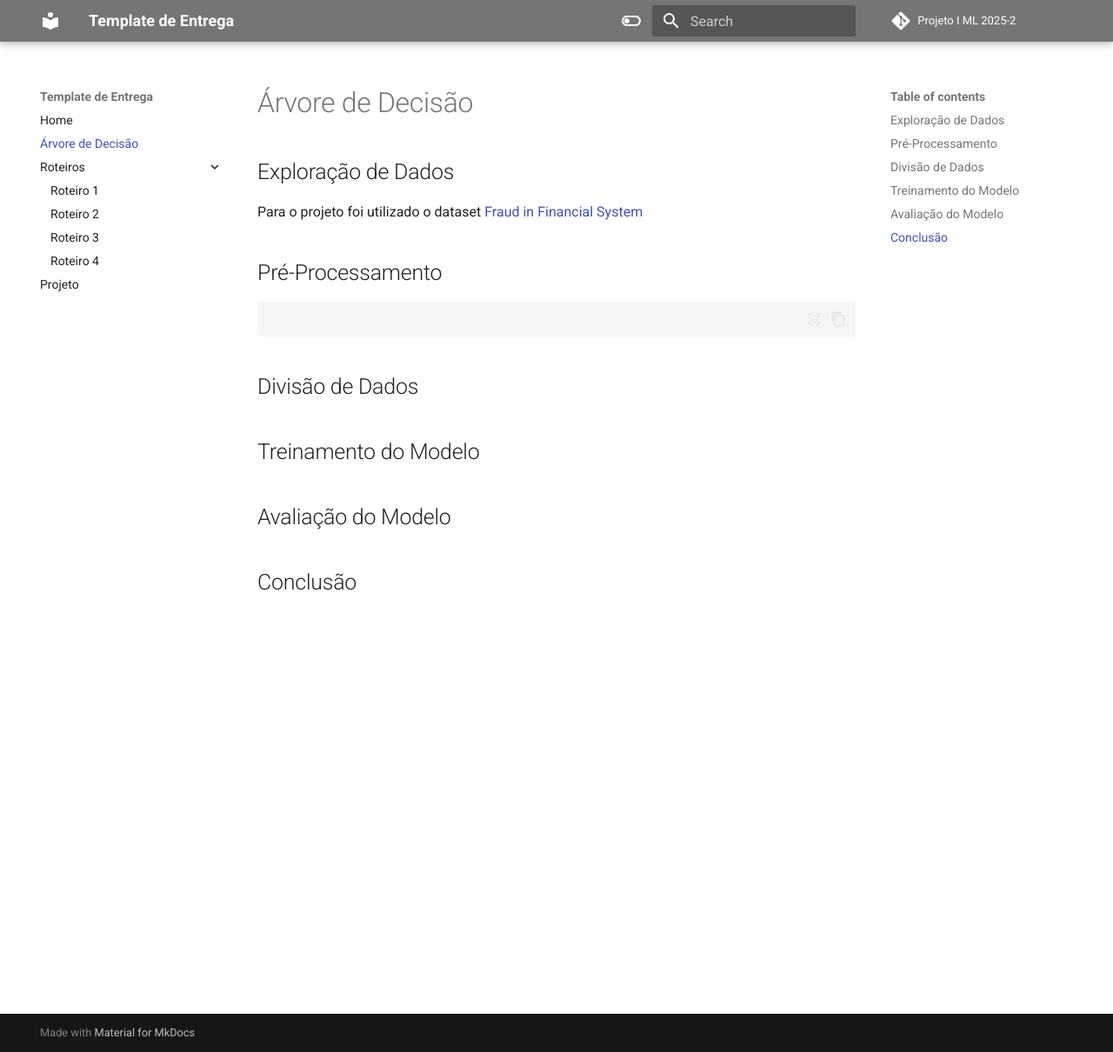
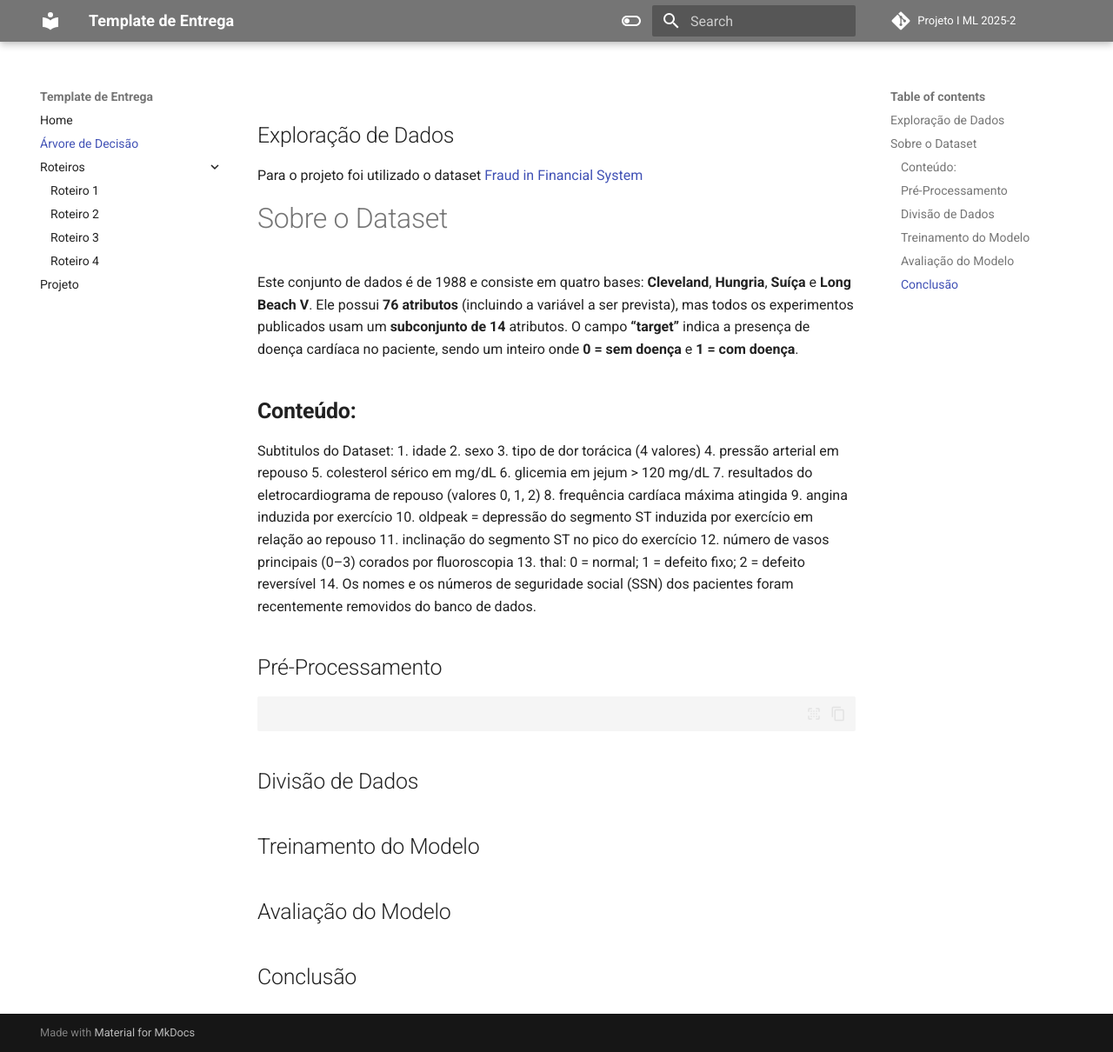
Before and after one commit to Marcio-Alexandroni/Projeto-I-ML-2025-2, an MkDocs documentation site: the page built from docs/arvore-decisao/main.md, in a window 1280 px wide and 1210 px high. Shown: the whole window at 87% size. Built offline with MkDocs 1.6.1 and Material for MkDocs 9.7.7, drawn with Linux system fonts in a browser that asks for light colours.

Commit message:
updates EPD

```diff
--- a/docs/arvore-decisao/main.md
+++ b/docs/arvore-decisao/main.md
@@ -1,6 +1,29 @@
 ## Exploração de Dados
 
-Para o projeto foi utilizado o dataset [Fraud in Financial System](hhtp://kaggle){:target='blank'}
+Para o projeto foi utilizado o dataset [Fraud in Financial System](https://www.kaggle.com/datasets/johnsmith88/heart-disease-dataset){:target='blank'}
+
+# Sobre o Dataset
+
+Este conjunto de dados é de 1988 e consiste em quatro bases: **Cleveland**, **Hungria**, **Suíça** e **Long Beach V**. Ele possui **76 atributos** (incluindo a variável a ser prevista), mas todos os experimentos publicados usam um **subconjunto de 14** atributos. O campo **“target”** indica a presença de doença cardíaca no paciente, sendo um inteiro onde **0 = sem doença** e **1 = com doença**.
+
+## **Conteúdo:**
+
+Subtitulos do Dataset:
+1. idade
+2. sexo
+3. tipo de dor torácica (4 valores)
+4. pressão arterial em repouso
+5. colesterol sérico em mg/dL
+6. glicemia em jejum > 120 mg/dL
+7. resultados do eletrocardiograma de repouso (valores 0, 1, 2)
+8. frequência cardíaca máxima atingida
+9. angina induzida por exercício
+10. oldpeak = depressão do segmento ST induzida por exercício em relação ao repouso
+11. inclinação do segmento ST no pico do exercício
+12. número de vasos principais (0–3) corados por fluoroscopia
+13. thal: 0 = normal; 1 = defeito fixo; 2 = defeito reversível
+14. Os nomes e os números de seguridade social (SSN) dos pacientes foram recentemente removidos do banco de dados.
+
 
 ## Pré-Processamento
 
```
